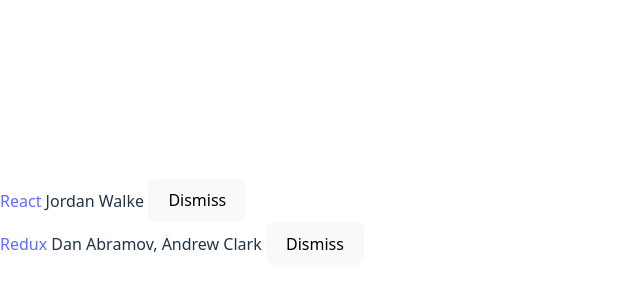
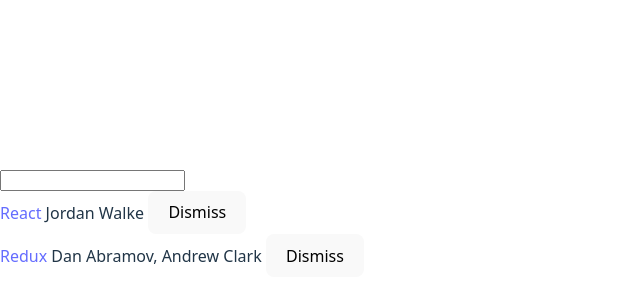
Before and after one commit to MarcusQuigley/viteXXI, a React (Vite) app: page / in a window 1280 px wide. Shown: the part 178-478 px from the top of the page, without its empty margins (0-640 px from the left). Built offline with nearby package versions, Linux system fonts and the light colour scheme.

Commit message:
adding filtering

```diff
--- a/src/App.jsx
+++ b/src/App.jsx
@@ -21,15 +21,21 @@
 ];
 
 
+const isSearched = (st)=> (item) =>
+  {
+  return item.title.toLowerCase().includes(st.toLowerCase());
+  }
+
 class App extends Component {
 
   constructor(props) {
     super(props);
 
     this.onDismiss = this.onDismiss.bind(this)
-
+    this.onSearchChange = this.onSearchChange.bind(this)
     this.state = {
       list,
+      searchTerm: '',
     };
 
   }
@@ -38,14 +44,20 @@
   onDismiss(id) {
     const updatedList = this.state.list.filter(item => item.objectID != id)
     this.setState({ list: updatedList })
-    //console.log(updatedList)
   }
 
+  onSearchChange(event){
+    this.setState({searchTerm: event.target.value})
+  }
 
   render() {
     return (
       <div className="App">
-        {this.state.list.map(item =>
+        <form>
+          <input type='text'
+                 onChange={this.onSearchChange} />
+        </form>
+        {this.state.list.filter(isSearched(this.state.searchTerm)).map(item =>
           <div key={item.objectID}>
             <span>
               <a href={item.url}>{item.title}</a>
```
